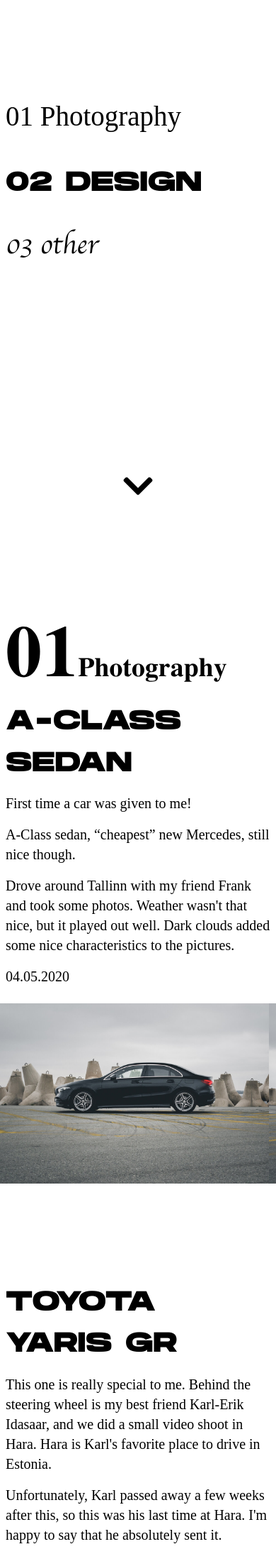
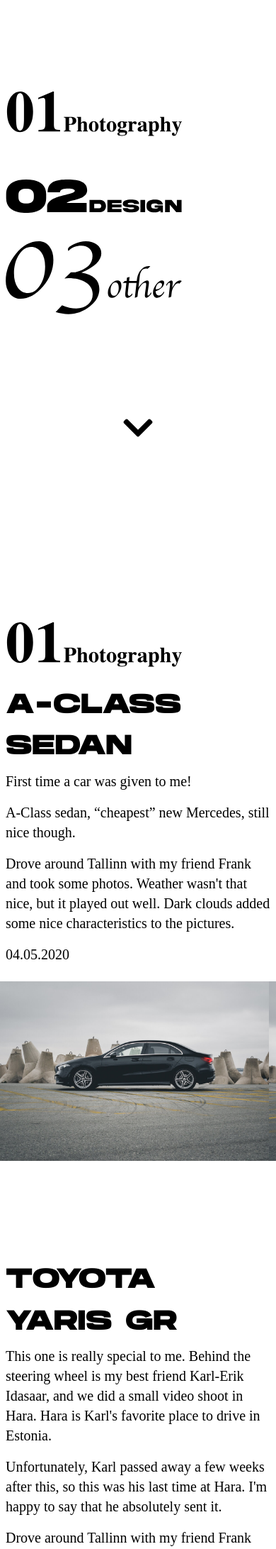
Before and after one commit to andreskoljalg/andres-koljalg-portfolio, a PHP site: page /projects.php in a window 390 px wide. Shown: the part 64-2247 px from the top of the page at 71% size. Run offline with PHP 8.4, Linux system fonts and the light colour scheme; some web fonts are replaced.

Commit message:
mobile view improvements & fixes

```diff
--- a/projects.php
+++ b/projects.php
@@ -71,15 +71,22 @@
     <div class="hidden lg:block px-12 xl:px-24 py-8 w-fit">
         <a href="/index.html"><h1 class="font-['Hanson'] text-3xl">BACK</h1></a>
     </div>
-    <div class="flex flex-col h-screen w-full p-2 lg:py-24 lg:px-12 xl:px-24">
-        <div class="flex flex-col justify-around h-full">
-            <div class="flex flex-col">
-                <a href="#photography" class="font-['Times_New_Roman'] text-[10vw] md:text-8xl lg:text-9xl mb-8 lg:mb-4 w-fit">01 Photography</a>
-                <a href="#design" class="font-['Hanson'] text-[10vw] md:text-8xl lg:text-9xl mb-8 lg:mb-4 w-fit">02 DESIGN</a>
-                <a href="#other" class="font-['AppleChancery'] text-[10vw] md:text-8xl lg:text-9xl mb-8 lg:mb-4 w-fit">03 other</a>
+    <div class="translate-y-[100vh] duration-700 delay-300 ease-in-out lg:translate-y-0" id="slide">
+        <div class="flex flex-col h-screen w-full p-2 lg:pb-24 lg:px-12 xl:px-24">
+            <div class="flex flex-col justify-around h-fit gap-10">
+                <div class="flex flex-col gap-10 mt-24 sm:mt-12 lg:m-0 xl:mt-12">
+                    <a href="#photography">
+                        <img src="assets/svgs/01_photography_title.svg" class="w-4/6 sm:w-1/2 lg:w-2/6 xl:w-3/12 2xl:w-4/12" alt="photography_title">
+                    </a>
+                    <a href="#design">
+                        <img src="assets/svgs/02_design_title.svg" class="w-4/6 sm:w-1/2 lg:w-2/6 xl:w-3/12 2xl:w-4/12" alt="design_title">
+                    </a>
+                    <a href="#other">
+                        <img src="assets/svgs/03_other_title.svg" class="w-4/6 sm:w-1/2 lg:w-2/6 xl:w-3/12 2xl:w-4/12" alt="other_title">
+                    </a>
                 </div>
-            <div>
-                <i class="fa fa-chevron-down text-5xl flex justify-center"></i>
+                <div class="mt-24 sm:mt-12 lg:m-0 xl:mt-12">
+                    <a href="#photography"><i class="fa fa-chevron-down text-5xl flex justify-center"></i></a>
                 </div>
             </div>
         </div>
@@ -88,18 +95,15 @@
             01 PHOTOGRAPHY TITLE
             #################### -->
             <div class="flex w-full p-2 lg:px-12 xl:px-24 lg:py-12 items-end">
-            <img src="assets/svgs/01_photography_title.svg" id="photography" class="w-5/6 lg:w-3/6" alt="photography_title">
+                <img src="assets/svgs/01_photography_title.svg" id="photography" class="w-4/6 lg:w-3/6" alt="photography_title">
             </div>
 
             <!-- ### PHOTOGRAPHY PROJECT BLOCK ### -->
-        <div class="p-0 lg:pl-12 xl:pl-24 mb-32 lg:flex lg:gap-10">
-            <div class="col-span-2">
-                <a href="<?php
-                    addPhotographyIndex();
-                    $files = scandir("projects/photography");
-                    echo 'projects/photography/' . $files[$photographyIndex] . '/info.php';
-                ?>"><h1 class="font-['Hanson'] text-[10vw] sm:text-5xl md:text-6xl p-2">A-CLASS SEDAN</h1></a>
-                <div class="p-2 text-xl font-['Times_New_Roman']">
+            <div class="p-0 lg:pl-12 xl:pl-24 mb-32 lg:flex lg:gap-5">
+                <div class="lg:w-4/12">
+                    <a href="<?php addPhotographyIndex(); $files = scandir("projects/photography"); echo 'projects/photography/' . $files[$photographyIndex] . '/info.php';?>">
+                    <h1 class="font-['Hanson'] text-[10vw] sm:text-4xl md:text-5xl lg:text-4xl xl:text-5xl p-2">A-CLASS SEDAN</h1></a>
+                    <div class="px-2 pb-2 text-xl font-['Times_New_Roman']">
                         <p class="mb-4">
                             First time a car was given to me!
                         </p>
@@ -115,7 +119,7 @@
                         </p>
                     </div>
                 </div>
-            <a href="<?php $files = scandir("projects/photography"); echo 'projects/photography/' . $files[$photographyIndex] . '/info.php';?>" class="lg:h-[36rem] flex overflow-x-scroll">
+                <a href="<?php $files = scandir("projects/photography"); echo 'projects/photography/' . $files[$photographyIndex] . '/info.php';?>" class="lg:h-[36rem] flex overflow-x-scroll lg:w-8/12">
                     <?php
                         imgLoad("projects/photography/", $photographyIndex);
                     ?>
@@ -123,14 +127,11 @@
             </div>
 
             <!-- ### PHOTOGRAPHY PROJECT BLOCK ### -->
-        <div class="p-0 lg:pl-12 xl:pl-24 mb-32 lg:flex lg:gap-10">
-            <div class="col-span-2">
-                <a href="<?php
-                    addPhotographyIndex();
-                    $files = scandir("projects/photography");
-                    echo 'projects/photography/' . $files[$photographyIndex] . '/info.php';
-                ?>"><h1 class="font-['Hanson'] text-[10vw] sm:text-5xl md:text-6xl p-2">TOYOTA YARIS GR</h1></a>
-                <div class="p-2 text-xl font-['Times_New_Roman']">
+            <div class="p-0 lg:pl-12 xl:pl-24 mb-32 lg:flex lg:gap-5">
+                <div class="lg:w-4/12">
+                    <a href="<?php addPhotographyIndex(); $files = scandir("projects/photography"); echo 'projects/photography/' . $files[$photographyIndex] . '/info.php';?>">
+                    <h1 class="font-['Hanson'] text-[10vw] sm:text-4xl md:text-5xl lg:text-4xl xl:text-5xl p-2">TOYOTA YARIS GR</h1></a>
+                    <div class="px-2 pb-2 text-xl font-['Times_New_Roman']">
                         <p class="mb-4">
                             This one is really special to me.
                             Behind the steering wheel is my best friend Karl-Erik Idasaar, and we did a small
@@ -141,12 +142,16 @@
                             time at Hara. I'm happy to say that he absolutely sent it.
                         </p>
                         <p class="mb-4">
+                            Drove around Tallinn with my friend Frank and took some photos. Weather wasn't that nice,
+                            but it played out well. Dark clouds added some nice characteristics to the pictures.
+                        </p>
+                        <p class="mb-4">
                             Hara, Estonia
                             30.09.2021
                         </p>
                     </div>
                 </div>
-            <a href="<?php $files = scandir("projects/photography"); echo 'projects/photography/' . $files[$photographyIndex] . '/info.php';?>" class="lg:h-[36rem] flex overflow-x-scroll">
+                <a href="<?php $files = scandir("projects/photography"); echo 'projects/photography/' . $files[$photographyIndex] . '/info.php';?>" class="lg:h-[36rem] flex overflow-x-scroll lg:w-8/12">
                     <?php
                         imgLoad("projects/photography/", $photographyIndex);
                     ?>
@@ -157,18 +162,15 @@
             02 DESIGN TITLE
             #################### -->
             <div class="flex w-full p-2 lg:px-12 xl:px-24 lg:py-12 items-end">
-            <img src="assets/svgs/02_design_title.svg" id="design" class="w-5/6 lg:w-3/6" alt="">
+                <img src="assets/svgs/02_design_title.svg" id="design" class="w-4/6 lg:w-3/6" alt="">
             </div>
 
             <!-- ### DESIGN PROJECT BLOCK ### -->
-        <div class="p-0 lg:pl-12 xl:pl-24 mb-32 lg:flex lg:gap-10">
-            <div class="col-span-2">
-                <a href="<?php
-                    addDesignIndex();
-                    $files = scandir("projects/design");
-                    echo 'projects/design/' . $files[$designIndex] . '/info.php';
-                ?>"><h1 class="font-['Hanson'] text-[10vw] sm:text-5xl md:text-6xl p-2">A-CLASS SEDAN</h1></a>
-                <div class="p-2 text-xl font-['Times_New_Roman']">
+            <div class="p-0 lg:pl-12 xl:pl-24 mb-32 lg:flex lg:gap-5">
+                <div class="lg:w-4/12">
+                    <a href="<?php addDesignIndex(); $files = scandir("projects/design"); echo 'projects/design/' . $files[$designIndex] . '/info.php';?>">
+                    <h1 class="font-['Hanson'] text-[10vw] sm:text-4xl md:text-5xl lg:text-4xl xl:text-5xl p-2">A-CLASS SEDAN</h1></a>
+                    <div class="px-2 pb-2 text-xl font-['Times_New_Roman']">
                         <p class="mb-4">
                             First time a car was given to me!
                         </p>
@@ -184,38 +186,7 @@
                         </p>
                     </div>
                 </div>
-            <a href="<?php $files = scandir("projects/design"); echo 'projects/design/' . $files[$designIndex] . '/info.php';?>" class="lg:h-[36rem] flex overflow-x-scroll">
-                <?php
-                    imgLoad("projects/design/", $designIndex);
-                ?>
-            </a>
-        </div>
-
-        <!-- ### DESIGN PROJECT BLOCK ### -->
-        <div class="p-0 lg:pl-12 xl:pl-24 mb-32 lg:flex lg:gap-10">
-            <div class="col-span-2">
-                <a href="<?php
-                    addDesignIndex();
-                    $files = scandir("projects/design");
-                    echo 'projects/design/' . $files[$designIndex] . '/info.php';
-                ?>"><h1 class="font-['Hanson'] text-[10vw] sm:text-5xl md:text-6xl p-2">TOYOTA YARIS GR</h1></a>
-                <div class="p-2 text-xl font-['Times_New_Roman']">
-                    <p class="mb-4">
-                        This one is really special to me.
-                        Behind the steering wheel is my best friend Karl-Erik Idasaar, and we did a small
-                        video shoot in Hara. Hara is Karl's favorite place to drive in Estonia.
-                    </p>
-                    <p class="mb-4">
-                        Unfortunately, Karl passed away a few weeks after this, so this was his last
-                        time at Hara. I'm happy to say that he absolutely sent it.
-                    </p>
-                    <p class="mb-4">
-                        Hara, Estonia
-                        30.09.2021
-                    </p>
-                </div>
-            </div>
-            <a href="<?php $files = scandir("projects/design"); echo 'projects/design/' . $files[$designIndex] . '/info.php';?>" class="lg:h-[36rem] flex overflow-x-scroll">
+                <a href="<?php $files = scandir("projects/design"); echo 'projects/design/' . $files[$designIndex] . '/info.php';?>" class="lg:h-[36rem] flex overflow-x-scroll lg:w-8/12">
                     <?php
                         imgLoad("projects/design/", $designIndex);
                     ?>
@@ -226,18 +197,15 @@
             03 OTHER TITLE
             #################### -->
             <div class="flex w-full p-2 lg:px-12 xl:px-24 lg:py-12 items-end">
-            <img src="assets/svgs/03_other_title.svg" id="other" class="w-5/6 lg:w-3/6" alt="">
+                <img src="assets/svgs/03_other_title.svg" id="other" class="w-4/6 lg:w-3/6" alt="">
             </div>
 
             <!-- ### OTHER PROJECT BLOCK ### -->
-        <div class="p-0 lg:pl-12 xl:pl-24 mb-32 lg:flex lg:gap-10">
-            <div class="col-span-2">
-                <a href="<?php
-                    addOtherIndex();
-                    $files = scandir("projects/other");
-                    echo 'projects/other/' . $files[$otherIndex] . '/info.php';
-                ?>"><h1 class="font-['Hanson'] text-[10vw] sm:text-5xl md:text-6xl p-2">A-CLASS SEDAN</h1></a>
-                <div class="p-2 text-xl font-['Times_New_Roman']">
+            <div class="p-0 lg:pl-12 xl:pl-24 mb-32 lg:flex lg:gap-5">
+                <div class="lg:w-4/12">
+                    <a href="<?php addOtherIndex(); $files = scandir("projects/other"); echo 'projects/other/' . $files[$otherIndex] . '/info.php';?>">
+                    <h1 class="font-['Hanson'] text-[10vw] sm:text-4xl md:text-5xl lg:text-4xl xl:text-5xl p-2">A-CLASS SEDAN</h1></a>
+                    <div class="px-2 pb-2 text-xl font-['Times_New_Roman']">
                         <p class="mb-4">
                             First time a car was given to me!
                         </p>
@@ -253,44 +221,14 @@
                         </p>
                     </div>
                 </div>
-            <a href="<?php $files = scandir("projects/other"); echo 'projects/other/' . $files[$otherIndex] . '/info.php';?>" class="lg:h-[36rem] flex overflow-x-scroll">
-                <?php
-                    imgLoad("projects/other/", $otherIndex);
-                ?>
-            </a>
-        </div>
-
-        <!-- ### OTHER PROJECT BLOCK ### -->
-        <div class="p-0 lg:pl-12 xl:pl-24 mb-32 lg:flex lg:gap-10">
-            <div class="col-span-2">
-                <a href="<?php
-                    addOtherIndex();
-                    $files = scandir("projects/other");
-                    echo 'projects/other/' . $files[$otherIndex] . '/info.php';
-                ?>"><h1 class="font-['Hanson'] text-[10vw] sm:text-5xl md:text-6xl p-2">TOYOTA YARIS GR</h1></a>
-                <div class="p-2 text-xl font-['Times_New_Roman']">
-                    <p class="mb-4">
-                        This one is really special to me.
-                        Behind the steering wheel is my best friend Karl-Erik Idasaar, and we did a small
-                        video shoot in Hara. Hara is Karl's favorite place to drive in Estonia.
-                    </p>
-                    <p class="mb-4">
-                        Unfortunately, Karl passed away a few weeks after this, so this was his last
-                        time at Hara. I'm happy to say that he absolutely sent it.
-                    </p>
-                    <p class="mb-4">
-                        Hara, Estonia
-                        30.09.2021
-                    </p>
-                </div>
-            </div>
-            <a href="<?php $files = scandir("projects/other"); echo 'projects/other/' . $files[$otherIndex] . '/info.php';?>" class="lg:h-[36rem] flex overflow-x-scroll">
+                <a href="<?php $files = scandir("projects/other"); echo 'projects/other/' . $files[$otherIndex] . '/info.php';?>" class="lg:h-[36rem] flex overflow-x-scroll lg:w-8/12">
                     <?php
                         imgLoad("projects/other/", $otherIndex);
                     ?>
                 </a>
             </div>
         </div>
+    </div>
 
     <script src="animation.js"></script>
 </body>
--- a/style.css
+++ b/style.css
@@ -536,12 +548,16 @@
   margin-bottom: 1rem;
 }
 
+.mt-12 {
+  margin-top: 3rem;
+}
+
+.mt-24 {
+  margin-top: 6rem;
+}
+
 .flex {
   display: flex;
-}
-
-.grid {
-  display: grid;
 }
 
 .hidden {
@@ -584,8 +600,10 @@
   height: 65vw;
 }
 
-.h-\[36rem\] {
-  height: 36rem;
+.h-fit {
+  height: -webkit-fit-content;
+  height: -moz-fit-content;
+  height: fit-content;
 }
 
 .w-screen {
@@ -812,6 +894,18 @@
 
 .pl-24 {
   padding-left: 6rem;
+}
+
+.pb-2 {
+  padding-bottom: 0.5rem;
+}
+
+.pr-12 {
+  padding-right: 3rem;
+}
+
+.pr-24 {
+  padding-right: 6rem;
 }
 
 .font-\[\'Times_New_Roman\'\] {
@@ -856,20 +950,16 @@
   line-height: 1;
 }
 
-.text-\[50vw\] {
-  font-size: 50vw;
+.text-\[10vw\] {
+  font-size: 10vw;
 }
 
-.text-\[5vw\] {
-  font-size: 5vw;
+.text-\[7vw\] {
+  font-size: 7vw;
 }
 
-.text-\[15vw\] {
-  font-size: 15vw;
-}
-
-.text-\[10vw\] {
-  font-size: 10vw;
+.text-\[8vw\] {
+  font-size: 8vw;
 }
 
 .text-white {
```
Also changed, not shown: other parts of style.css (+189 -49 lines). Lines whose indentation alone changed are shown as unchanged.
